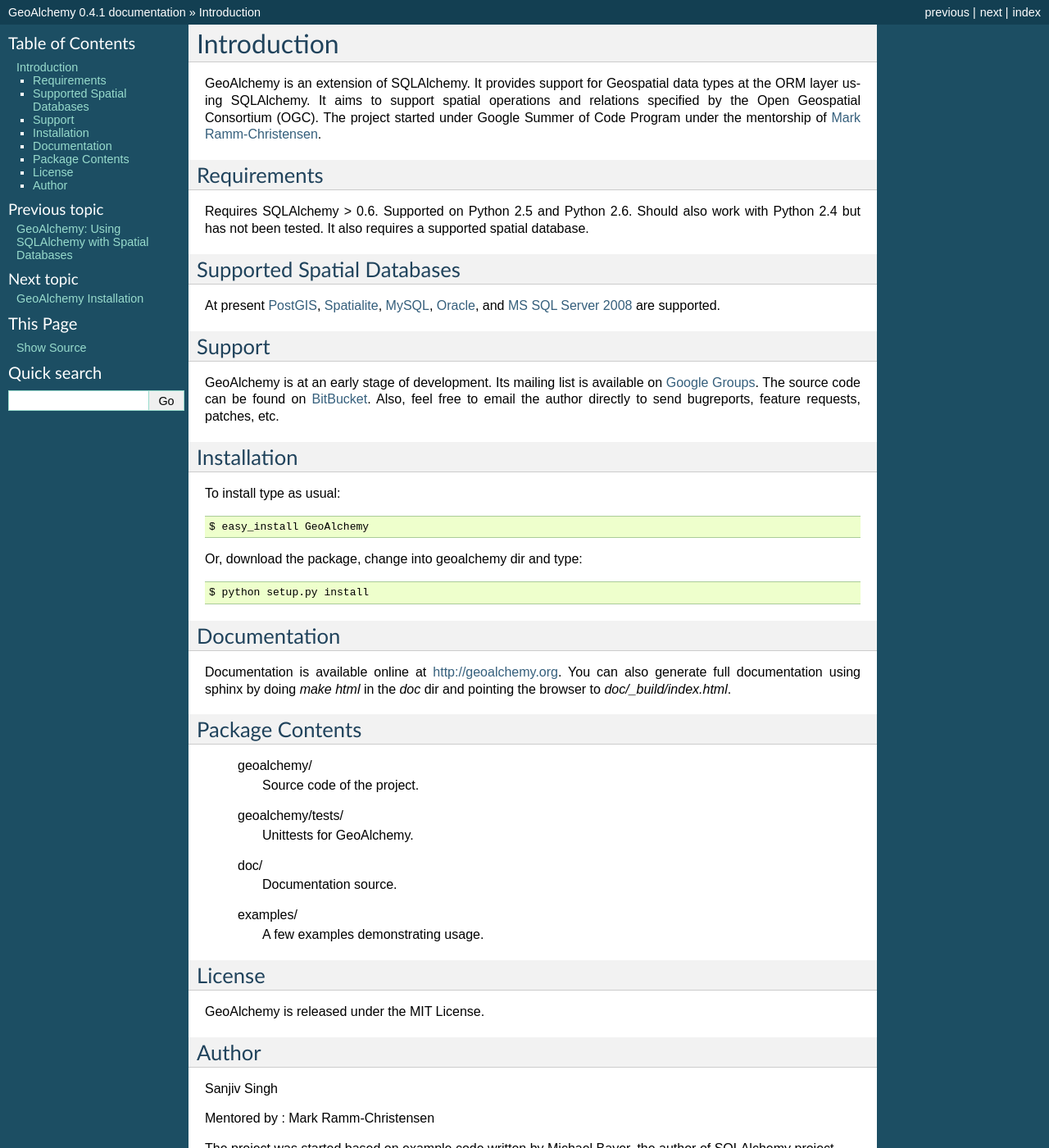
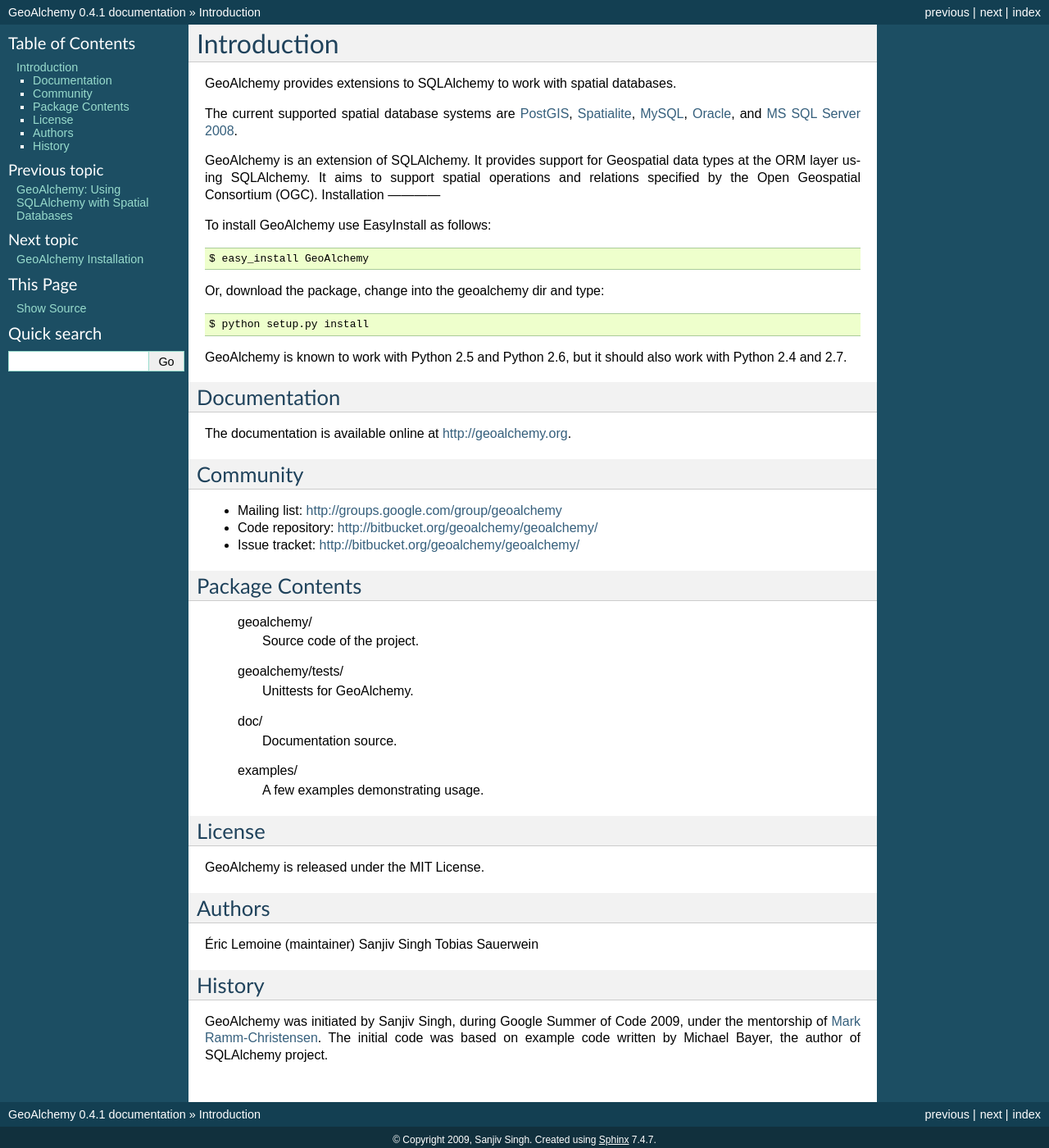
Before and after one commit to geoalchemy/geoalchemy, a Sphinx documentation site: the page built from doc/intro.rst, in a window 1280 px wide and 1400 px high. Shown: the whole window at 82% size. Built offline with Sphinx 7.4.7, drawn with Linux system fonts in a browser that asks for light colours; some of the changed text lies outside the part shown.

Commit message:
update the introduction in the documentation, as suggested by Sanjiv

```diff
--- a/doc/intro.rst
+++ b/doc/intro.rst
@@ -1,51 +1,45 @@
 Introduction
 ============
+
+GeoAlchemy provides extensions to SQLAlchemy to work with spatial databases.
+
+The current supported spatial database systems are `PostGIS
+<http://postgis.refractions.net/>`_, `Spatialite
+<http://www.gaia-gis.it/spatialite/>`_, `MySQL <http://www.mysql.com/>`_,
+`Oracle
+<http://www.oracle.com/technology/software/products/database/index.html>`_, and
+`MS SQL Server 2008
+<http://www.microsoft.com/sqlserver/2008/en/us/spatial-data.aspx?pf=true>`_.
+
 GeoAlchemy is an extension of SQLAlchemy. It provides support for
 Geospatial data types at the ORM layer using SQLAlchemy. It aims to
 support spatial operations and relations specified by the Open Geospatial
-Consortium (OGC). The project started under Google Summer of Code Program
-under the mentorship of `Mark Ramm-Christensen <http://compoundthinking.com/blog/>`_.
-
-Requirements
-------------
-Requires SQLAlchemy > 0.6. Supported on Python 2.5 and Python 2.6.
-Should also work with Python 2.4 but has not been tested. It also
-requires a supported spatial database.
-
-
-Supported Spatial Databases
----------------------------
-At present `PostGIS <http://postgis.refractions.net/>`_, `Spatialite
-<http://www.gaia-gis.it/spatialite/>`_, `MySQL <http://www.mysql.com/>`_,
-`Oracle <http://www.oracle.com/technology/software/products/database/index.html>`_,
-and `MS SQL Server 2008 <http://www.microsoft.com/sqlserver/2008/en/us/spatial-data.aspx?pf=true>`_
-are supported.
-
-Support
--------
-GeoAlchemy is at an early stage of development. Its mailing list is available on
-`Google Groups <http://groups.google.com/group/geoalchemy>`_. The source code can be
-found on `BitBucket <http://bitbucket.org/geoalchemy/geoalchemy/>`_. Also, feel free to email
-the author directly to send bugreports, feature requests, patches, etc.
-
-
+Consortium (OGC).
 Installation
 ------------
-To install type as usual::
+
+To install GeoAlchemy use EasyInstall as follows::
 
     $ easy_install GeoAlchemy
 
-Or, download the package, change into geoalchemy dir and type::
+Or, download the package, change into the geoalchemy dir and type::
 
     $ python setup.py install
 
+GeoAlchemy is known to work with Python 2.5 and Python 2.6, but it should also
+work with Python 2.4 and 2.7.
 
 Documentation
 -------------
-Documentation is available online at http://geoalchemy.org.
-You can also generate full documentation using sphinx by doing `make html`
-in the `doc` dir and pointing the browser to `doc/_build/index.html`.
 
+The documentation is available online at http://geoalchemy.org.
+
+Community
+---------
+
+* Mailing list: http://groups.google.com/group/geoalchemy
+* Code repository: http://bitbucket.org/geoalchemy/geoalchemy/
+* Issue tracket: http://bitbucket.org/geoalchemy/geoalchemy/
 
 Package Contents
 ----------------
@@ -62,17 +56,22 @@
   examples/
       A few examples demonstrating usage.
 
-
 License
 -------
 
 GeoAlchemy is released under the MIT License.
 
-Author
-------
+Authors
+-------
 
+Éric Lemoine (maintainer)
 Sanjiv Singh
+Tobias Sauerwein
 
-Mentored by : Mark Ramm-Christensen
+History
+-------
 
-The project was started based on example code written by Michael Bayer, the author of SQLAlchemy project.
+GeoAlchemy was initiated by Sanjiv Singh, during Google Summer of Code 2009,
+under the mentorship of `Mark Ramm-Christensen
+<http://compoundthinking.com/blog/>`_.  The initial code was based on example
+code written by Michael Bayer, the author of SQLAlchemy project.
```
